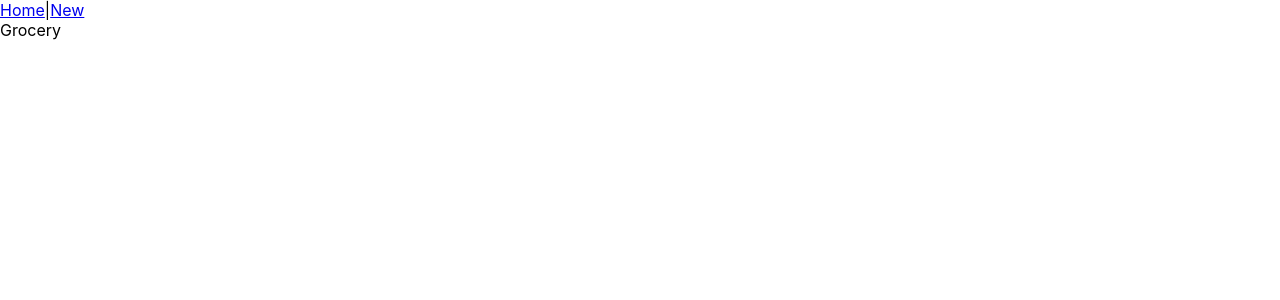
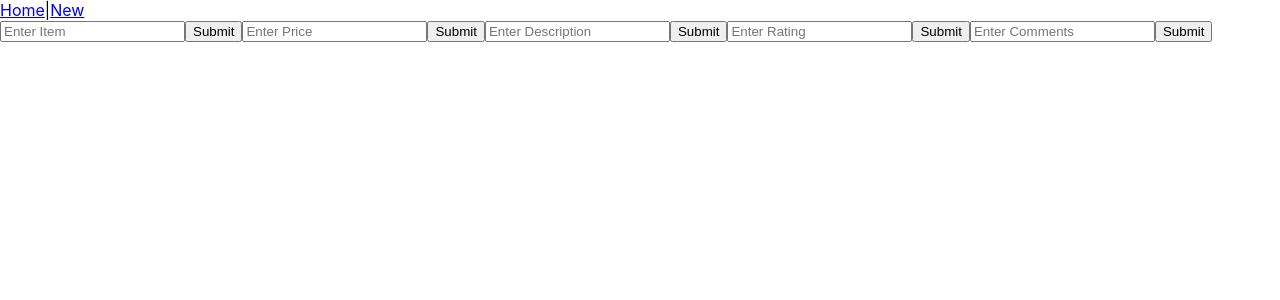
Before and after one commit to yordanosW/Milestone2_frontend, a React (Create React App) app: page /Grocery in a window 1280 px wide. Shown: the top 300 px of the page. Built offline with nearby package versions, Linux system fonts and the light colour scheme.

Commit message:
GrocerySearch

```diff
--- a/package.json
+++ b/package.json
@@ -18,12 +18,6 @@
     "test": "react-scripts test",
     "eject": "react-scripts eject"
   },
-  "eslintConfig": {
-    "extends": [
-      "react-app",
-      "react-app/jest"
-    ]
-  },
   "browserslist": {
     "production": [
       ">0.2%",
--- a/src/Components/Grocery.js
+++ b/src/Components/Grocery.js
@@ -1,9 +1,20 @@
+import { useState } from "react"
+
 function Grocery() {
+    const[searchTerm, setSearchTerm] = useState('')
     return(
-        <div>
-            Grocery
-
-        </div>
+        <form onSubmit={(e) => handleSubmit(e, searchTerm)}>
+            <input onChange = {(e) => setSearchTerm(e.target.value)} placeholder="Enter Item"/>
+            <input type="submit"/>
+            <input onChange ={(e) => setSearchTerm(e.target.value)} placeholder="Enter Price"/>
+            <input type="submit"/>
+            <input onChange ={(e) => setSearchTerm(e.target.value)} placeholder="Enter Description"/>
+            <input type="submit"/>
+            <input onChange ={(e) => setSearchTerm(e.target.value)} placeholder="Enter Rating"/>
+            <input type="submit"/>
+            <input onChange ={(e) => setSearchTerm(e.target.value)} placeholder="Enter Comments"/>
+            <input type="submit"/>
+        </form>
     )
 }
 
```
Also changed, not shown: 1 other file (tests, documents, lock files or other folders).
